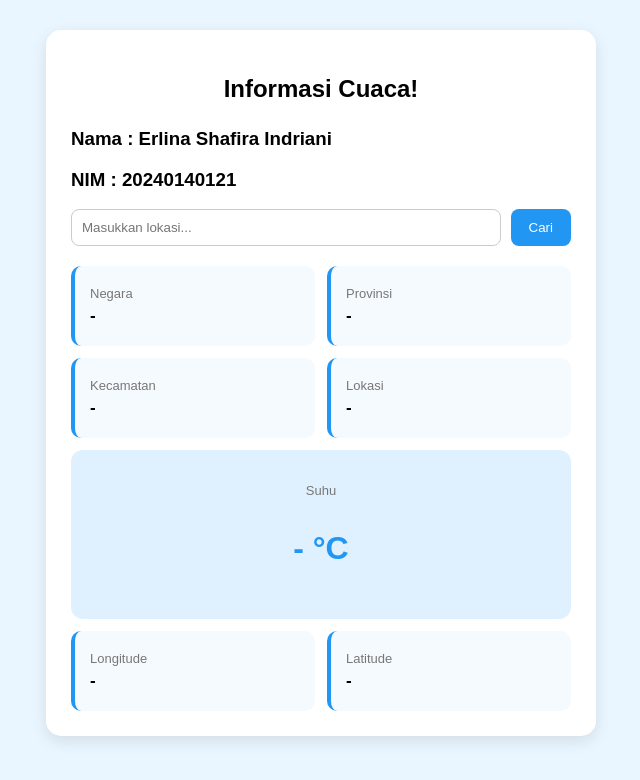
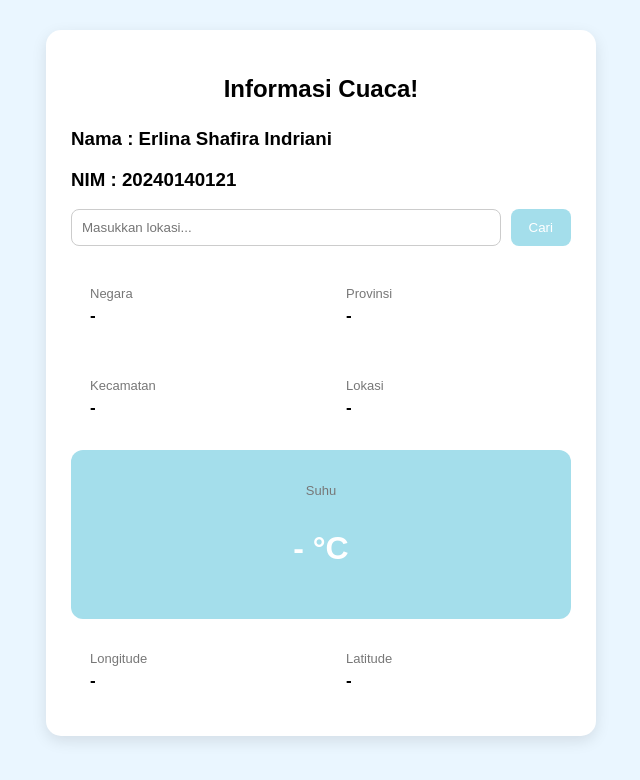
Before and after one commit to erlinashafira/121_WeatherApi, a website: page public/index.html in a window 1280 px wide. Shown: the whole page, without its empty margins (319-959 px from the left). Drawn offline with Linux system fonts and the light colour scheme; no server answers.

Commit message:
mengubah tampilan hasil data

```diff
--- a/public/index.html
+++ b/public/index.html
@@ -40,12 +40,12 @@
         padding: 10px 18px;
         border: none;
         border-radius: 8px;
-        background: #2196f3;
+        background: #a4deeb;
         color: white;
         cursor: pointer; }
 
     .input-area button:hover {
-        background: #1976d2; }
+        background: #ffffff; }
 
     .weather-box {
         display: grid;
@@ -53,10 +53,10 @@
     gap: 12px; }
 
     .item {
-        background: #f5faff;
+        background: #ffffff;
         padding: 15px;
         border-radius: 10px;
-        border-left: 4px solid #2196f3; }
+        border-left: 4px solid #ffffff; }
 
     .item p {
         margin: 5px 0; }
@@ -72,13 +72,13 @@
     .temperature {
         grid-column: span 2;
         text-align: center;
-        background: #dff1ff;
+        background: #a4deeb;
         padding: 20px;
         border-radius: 12px; }
 
     .temperature .value {
         font-size: 32px;
-        color: #2196f3; }
+        color: #ffffff; }
 
         </style>
     </head>
@@ -138,7 +138,11 @@
     </div>
 
     <script>
-        fetch("/api/lokasi")
+        function cariLokasi() {
+
+        const lokasi = document.getElementById("lokasi").value;
+
+        fetch("/api/lokasi?lokasi=" + encodeURIComponent(lokasi))
         .then((response) => response.json())
         .then((data) => {
             console.log(data);
@@ -158,6 +162,8 @@
 
         });
 
+        }
+
     </script>
 
 </body>
```
